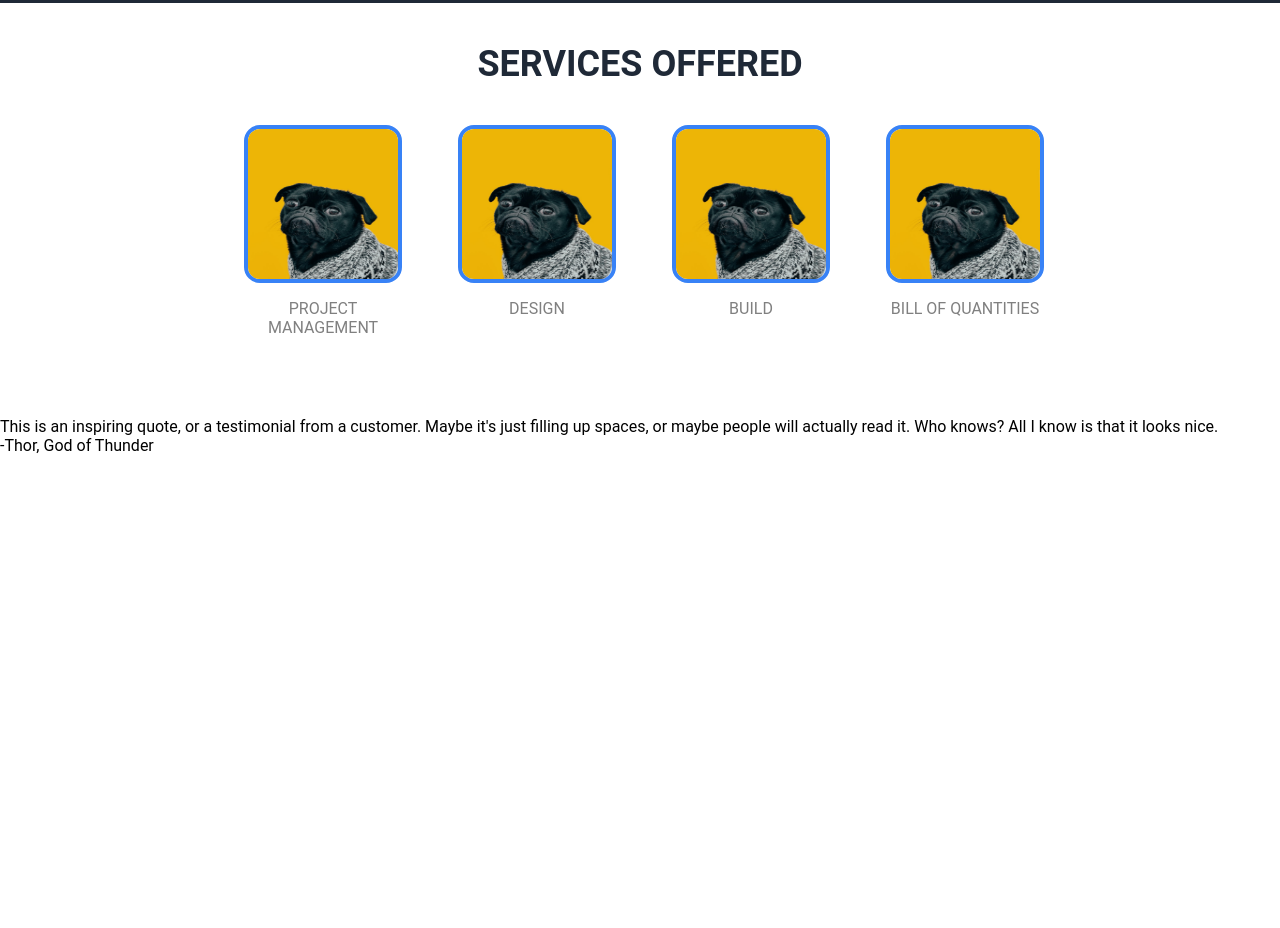
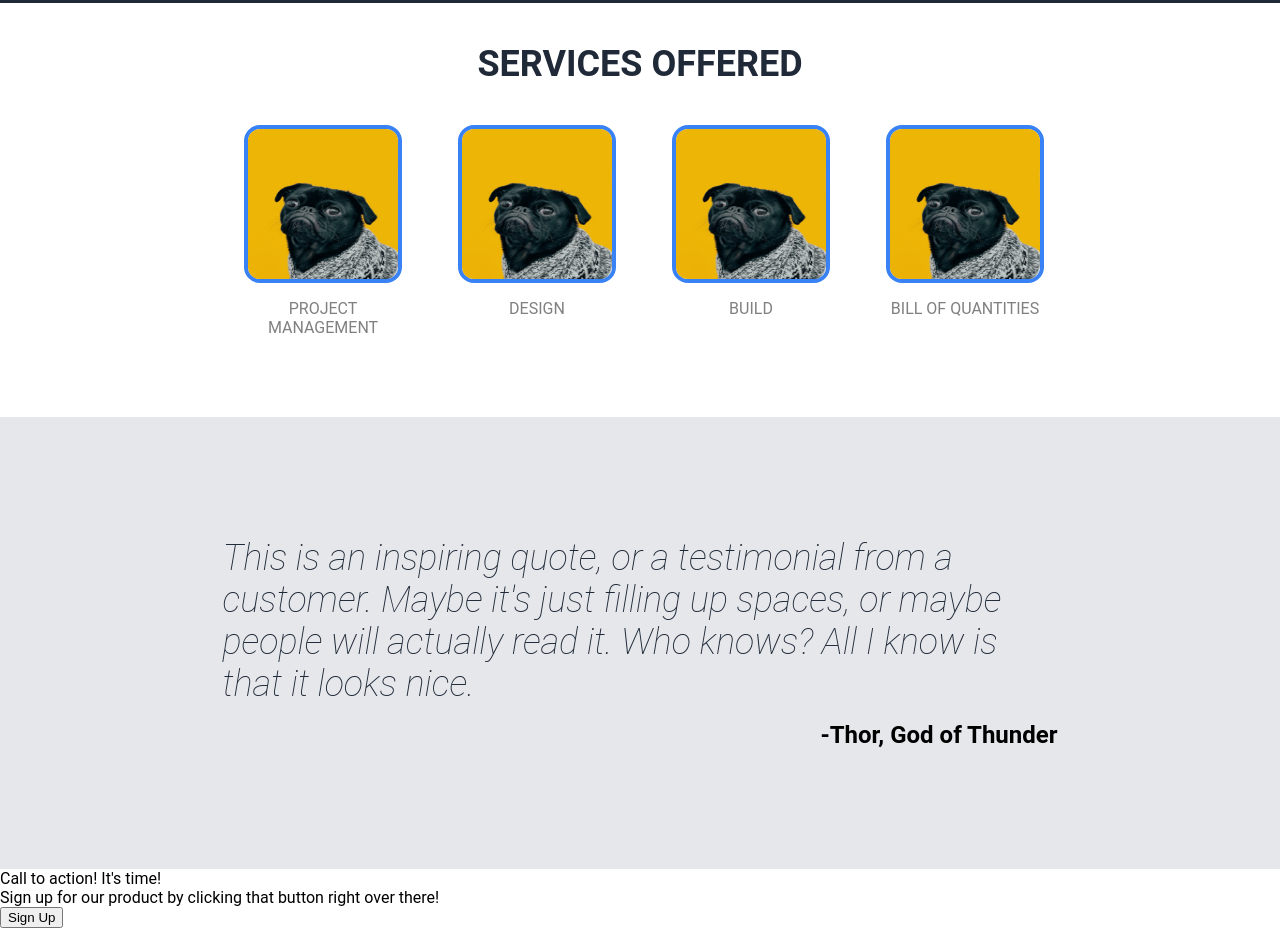
Before and after one commit to DeangelCancino/LandingPage2, a plain HTML site: page index.html in a window 1280 px wide. Shown: the part 447-1375 px from the top of the page. Before the commit the page ends 902 px from the top, so only its background shows below. Drawn offline with Linux system fonts and the light colour scheme.

Commit message:
Finish on testimony

```diff
--- a/index.html
+++ b/index.html
@@ -45,6 +45,7 @@
             <div class="brief2">BILL OF QUANTITIES</div>
         </div>
     </div>
+    <div class="monycont">
         <div class="testimony">
             <div class="quote">This is an inspiring quote, or a
                 testimonial from a customer. Maybe it's just filling
@@ -52,5 +53,15 @@
                 Who knows? All I know is that it looks nice.</a></div>
             <div class="personal">-Thor, God of Thunder</div>
         </div>
+    </div>
+    <div class="c2a">
+        <div class="left">
+            <div class="c2aStrong">Call to action! It's time!</div>
+            <div class="c2aDesc">Sign up for our product by clicking
+                that button right over there!
+            </div>
+        </div>
+        <button class="c2aContact">Sign Up</button>
+    </div>
 </body>
 </html>
--- a/styles.css
+++ b/styles.css
@@ -109,3 +109,33 @@ body{
     color: gray;
     padding-top: 16px;
 }
+
+.monycont {
+    background-color: #e5e7eb;
+    display: flex;
+    justify-content: center;
+
+}
+
+.testimony {
+    width: 835px;
+    display: flex;
+    flex-wrap: wrap;
+    padding-top: 120px;
+    padding-bottom: 120px;
+}
+
+.quote {
+    font-size: 36px;
+    font-weight: lighter;
+    font-style: italic;
+    color: #1f2937;
+}
+
+.personal {
+    display: flex;
+    font-size: 24px;
+    font-weight: bolder;
+    padding-top: 16px;
+    margin-left: auto;
+}
```
Lines whose indentation alone changed are shown as unchanged.
